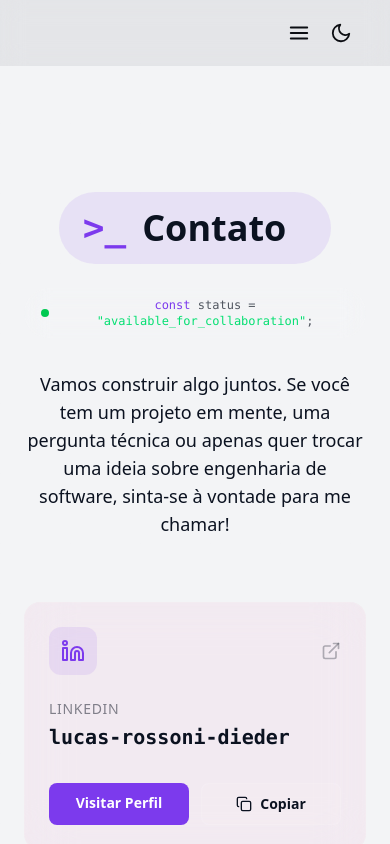
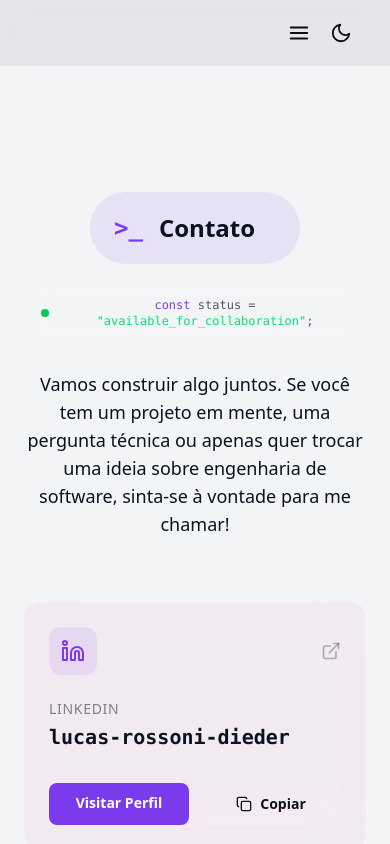
Before and after one commit to PxS00/portfolio, a React (Vite) app: page /contact in a window 390 px wide. Shown: the top 844 px of the page. Built offline with nearby package versions, Linux system fonts and the light colour scheme.

Commit message:
fix(mobile): resolve horizontal overflow and optimize typography sizes

```diff
--- a/src/features/contact/components/ContactPage.tsx
+++ b/src/features/contact/components/ContactPage.tsx
@@ -44,7 +44,7 @@ export default function ContactPage() {
     <div className="container mx-auto px-6 py-24 lg:px-12">
       {/* Header */}
       <div className="mb-16 flex flex-col items-center text-center">
-        <h1 className="mb-6 inline-flex items-center gap-4 rounded-full bg-(--primary-color)/10 px-6 py-3 text-4xl font-bold text-(--title-color) md:text-5xl">
+        <h1 className="mb-6 inline-flex items-center gap-4 rounded-full bg-(--primary-color)/10 px-6 py-3 text-2xl font-bold text-(--title-color) md:text-4xl">
           <span className="font-mono text-(--primary-color)">{'>'}_</span>
           <span className="flex items-center">
             {title}
--- a/src/features/hero/components/HeroSection/HeroSection.tsx
+++ b/src/features/hero/components/HeroSection/HeroSection.tsx
@@ -16,10 +16,10 @@ export default function HeroSection() {
     <section className="relative z-30 flex min-h-[75vh] flex-col items-center justify-center py-24 text-center">
       <GridPattern />
       <ShadowEffect />
-      <h1 className="mb-6 text-[clamp(2.4rem,6vw,4.5rem)] font-extrabold text-(--title-color)">
+      <h1 className="mb-6 text-[clamp(1.8rem,6vw,4.5rem)] font-extrabold text-(--title-color)">
         Lucas Rossoni
       </h1>
-      <h1 className="mb-6 text-[clamp(2.3rem,5.8vw,4.5rem)] font-extrabold text-(--title-color)">
+      <h1 className="mb-6 text-[clamp(1.7rem,5.8vw,4.5rem)] font-extrabold text-(--title-color)">
         {title}
         {showCursor && (
           <span
--- a/src/features/projects/components/ProjectsGrid/ProjectsGrid.tsx
+++ b/src/features/projects/components/ProjectsGrid/ProjectsGrid.tsx
@@ -20,7 +20,7 @@ export default function ProjectsGrid() {
   return (
     <div className="container mx-auto px-6 py-24 lg:px-12">
       <div className="mb-12 text-center md:text-left">
-        <h1 className="mb-8 inline-flex items-center gap-4 rounded-full bg-(--primary-color)/10 px-6 py-3 text-4xl font-bold text-(--title-color) md:text-5xl">
+        <h1 className="mb-8 inline-flex items-center gap-4 rounded-full bg-(--primary-color)/10 px-6 py-3 text-2xl font-bold text-(--title-color) md:text-4xl">
           <span className="font-mono text-(--primary-color)">{'>'}_</span>
           <span className="flex items-center">
             {title}
--- a/src/features/projects/components/ProjectsSection/ProjectsSection.tsx
+++ b/src/features/projects/components/ProjectsSection/ProjectsSection.tsx
@@ -43,7 +43,7 @@ export default function ProjectsSection() {
       <div className="container mx-auto px-6 lg:px-12">
         <div className="mb-16 flex flex-col items-start justify-between gap-6 md:flex-row md:items-end">
           <div className="max-w-2xl">
-            <h2 className="mb-6 inline-flex items-center gap-4 rounded-full bg-(--primary-color)/10 px-6 py-3 text-3xl font-bold text-(--title-color) md:text-4xl lg:text-5xl">
+            <h2 className="mb-6 inline-flex items-center gap-4 rounded-full bg-(--primary-color)/10 px-6 py-3 text-2xl font-bold text-(--title-color) md:text-4xl lg:text-5xl">
               <span className="font-mono text-(--primary-color)">{'>'}_</span>
               <span className="flex items-center">
                 {title}
--- a/src/styles/global.css
+++ b/src/styles/global.css
@@ -35,6 +35,13 @@
   --nav-text: #0b0d12;
   --nav-text-hover: #000000;
   --nav-hover-bg: rgba(var(--accent-rgb), 0.28);
+  --primary-rgb: 124, 58, 237;
+}
+
+html, body {
+  overflow-x: hidden;
+  width: 100%;
+  position: relative;
 }
 
 html.dark {
```
